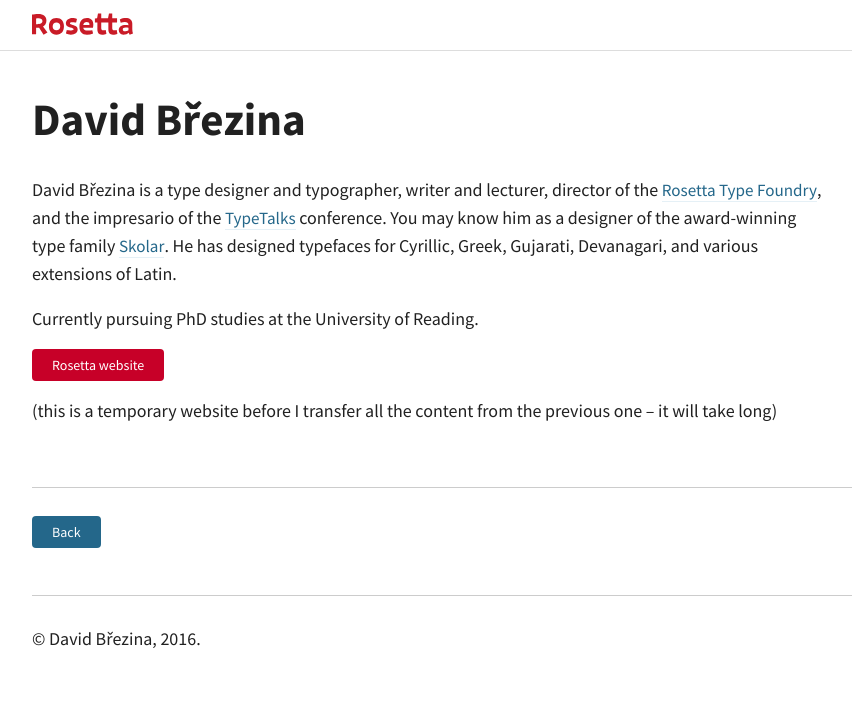
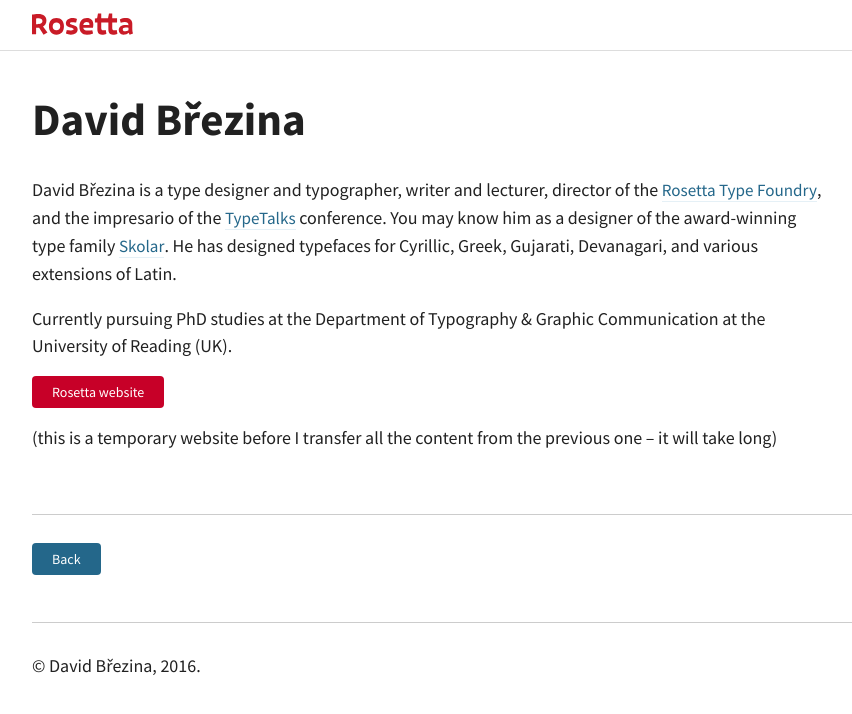
Before and after one commit to MrBrezina/mrbrezina.com, a Jekyll site: the page built from HOME.md, in a window 1280 px wide. Shown: the top 714 px of the page, without its empty margins (108-960 px from the left). Built offline with Jekyll 4.4.1, drawn with Linux system fonts in a browser that asks for light colours.

Commit message:
More edits

```diff
--- a/HOME.md
+++ b/HOME.md
@@ -7,7 +7,7 @@ permalink: /
 
 David Březina is a type designer and typographer, writer and lecturer, director of the [Rosetta Type Foundry](http://rosettatype.com), and the impresario of the [TypeTalks](http://typetalks.org) conference. You may know him as a designer of the award-winning type family [Skolar](http://rosettatype.com/Skolar). He has designed typefaces for Cyrillic, Greek, Gujarati, Devanagari, and various extensions of Latin.
 
-Currently pursuing PhD studies at the University of Reading.
+Currently pursuing PhD studies at the Department of Typography & Graphic Communication at the University of Reading (UK).
 
 [Rosetta website](http://rosettatype.com){:.primary}
 
--- a/_config.yml
+++ b/_config.yml
@@ -2,7 +2,7 @@
 
 # Setup
 title: MrBrezina
-description: Personal site of David Březina
+description: Personal website of David Březina
 url: http://davi.cz
 baseurl: ""
 
--- a/_layouts/home.html
+++ b/_layouts/home.html
@@ -5,6 +5,7 @@ home: true
 
 {{ content }}
 
+<!--
 {% if site.articles %}
 </div>
 </div>
@@ -27,5 +28,6 @@ home: true
 	{% endfor %}
 
 	</div>
-<div><!-- needs to be here for the templates to nest properly -->
+<div><!-- needs to be here for the templates to nest properly ->
 {% endif %}
+-->
```
Also changed, not shown: README.md (+5 -5 lines).
